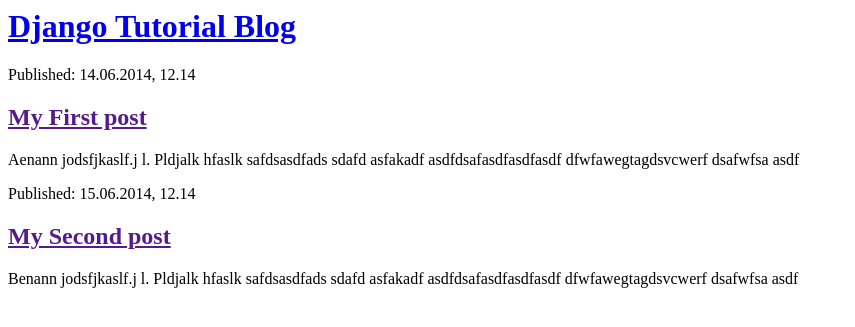
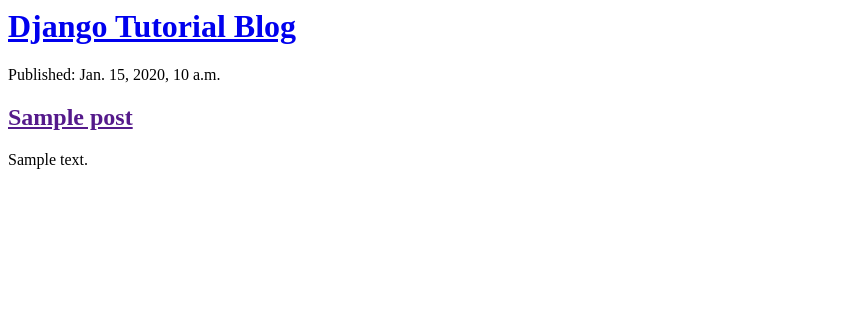
Before and after one commit to rmichaelj/midjangowork, a Django app: template blog/templates/blog/post_list.html in a window 1280 px wide. Shown: the top 327 px of the page, without its empty margins (0-855 px from the left). Run offline with Django 3.2, Linux system fonts and the light colour scheme; the template is opened without the code that fills it: values that come from a table or form of the project are taken from there, others are empty; tables that the repository leaves empty hold one stand-in row (values such as "Sample post").

Commit message:
Modded templates to display posts from database

```diff
--- a/blog/templates/blog/post_list.html
+++ b/blog/templates/blog/post_list.html
@@ -6,16 +6,12 @@
 		<div>
 			<h1><a href="/">Django Tutorial Blog</a></h1>
 		</div>
-
+		{% for post in posts %}
 		<div>
-			<p>Published: 14.06.2014, 12.14</p>
-			<h2><a href="">My First post</a></h2>
-			<p>Aenann jodsfjkaslf.j l. Pldjalk hfaslk  safdsasdfads sdafd asfakadf asdfdsafasdfasdfasdf dfwfawegtagdsvcwerf dsafwfsa asdf</p>
+			<p>Published: {{ post.published_date }}</p>
+			<h2><a href="">{{ post.title }}</a></h2>
+			<p>{{ post.text|linebreaksbr }}</p>
 		</div>
-		<div>
-			<p>Published: 15.06.2014, 12.14</p>
-			<h2><a href="">My Second post</a></h2>
-			<p>Benann jodsfjkaslf.j l. Pldjalk hfaslk  safdsasdfads sdafd asfakadf asdfdsafasdfasdfasdf dfwfawegtagdsvcwerf dsafwfsa asdf</p>
-		</div
+		{% endfor %}
 	</body>
 </html>
--- a/blog/views.py
+++ b/blog/views.py
@@ -1,6 +1,10 @@
 from django.shortcuts import render
+from django.utils import timezone
+from .models import Post
+
 
 # Create your views here.
 
 def post_list(request):
-    return render(request, 'blog/post_list.html', {})
+    posts = Post.objects.filter(published_date_lte=timezone.now()).order_by('published_date')
+    return render(request, 'blog/post_list.html', {'posts': posts})
```
